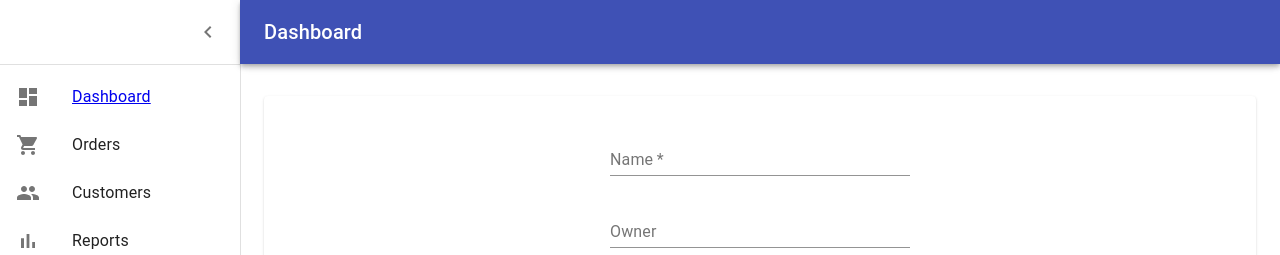
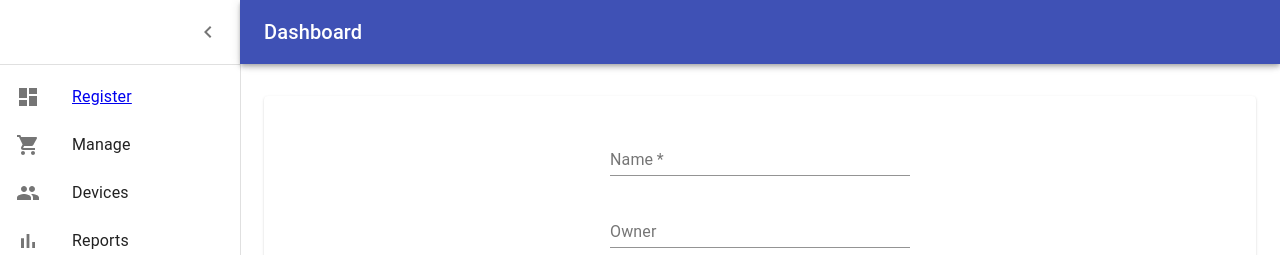
Before and after one commit to mmataja/manage-iot-over-blockchain-frontend, a React (Create React App) app: page /register-device in a window 1280 px wide. Shown: the top 255 px of the page. Built offline with nearby package versions, Linux system fonts and the light colour scheme.

Commit message:
Change items text

```diff
--- a/src/components/Dashboard/ListItems/index.jsx
+++ b/src/components/Dashboard/ListItems/index.jsx
@@ -18,20 +18,20 @@ export const mainListItems = (
         <ListItemIcon>
           <DashboardIcon />
         </ListItemIcon>
-        <ListItemText primary="Dashboard" />
+        <ListItemText primary="Register" />
       </ListItem>
     </Link>
     <ListItem button>
       <ListItemIcon>
         <ShoppingCartIcon />
       </ListItemIcon>
-      <ListItemText primary="Orders" />
+      <ListItemText primary="Manage" />
     </ListItem>
     <ListItem button>
       <ListItemIcon>
         <PeopleIcon />
       </ListItemIcon>
-      <ListItemText primary="Customers" />
+      <ListItemText primary="Devices" />
     </ListItem>
     <ListItem button>
       <ListItemIcon>
```
